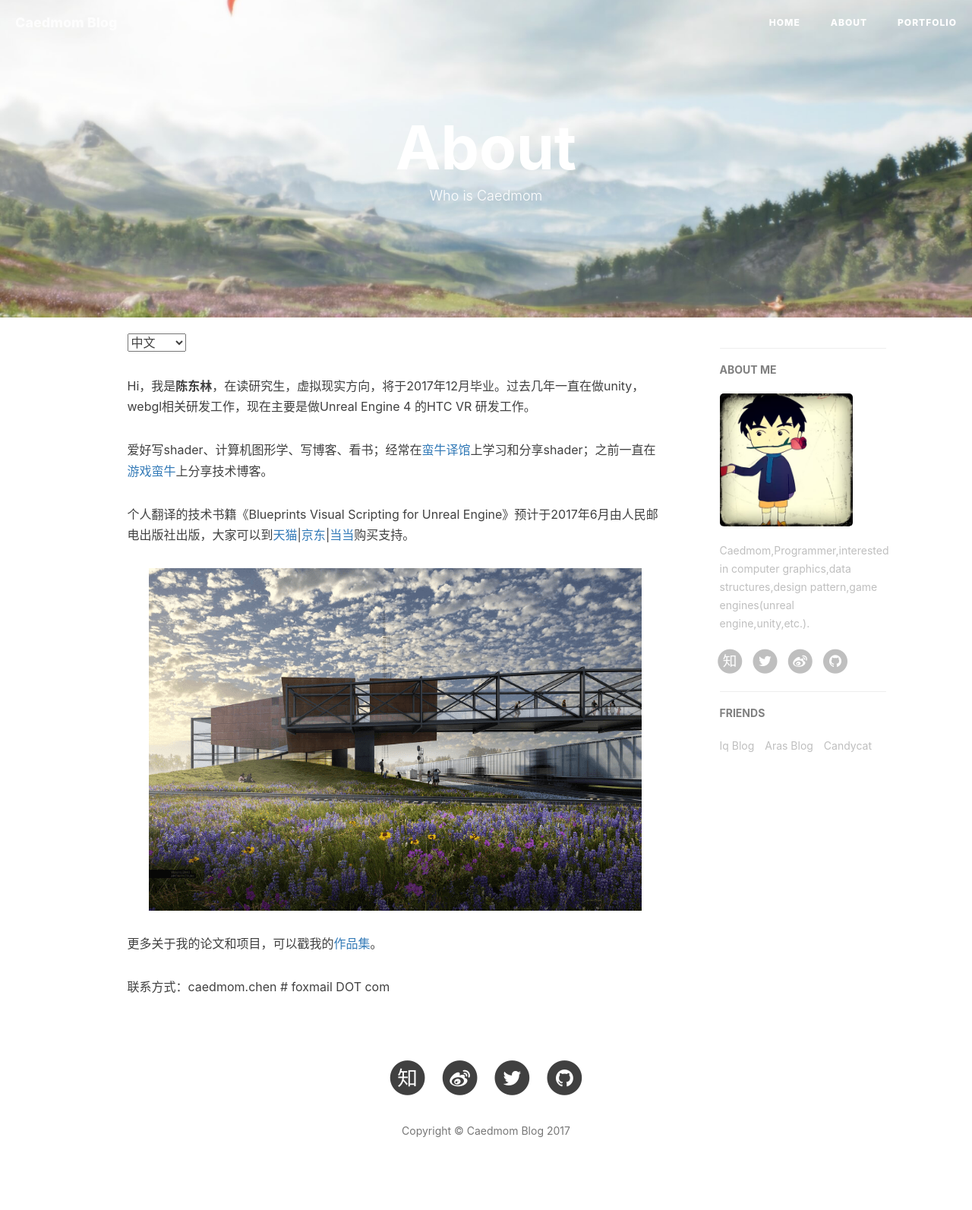
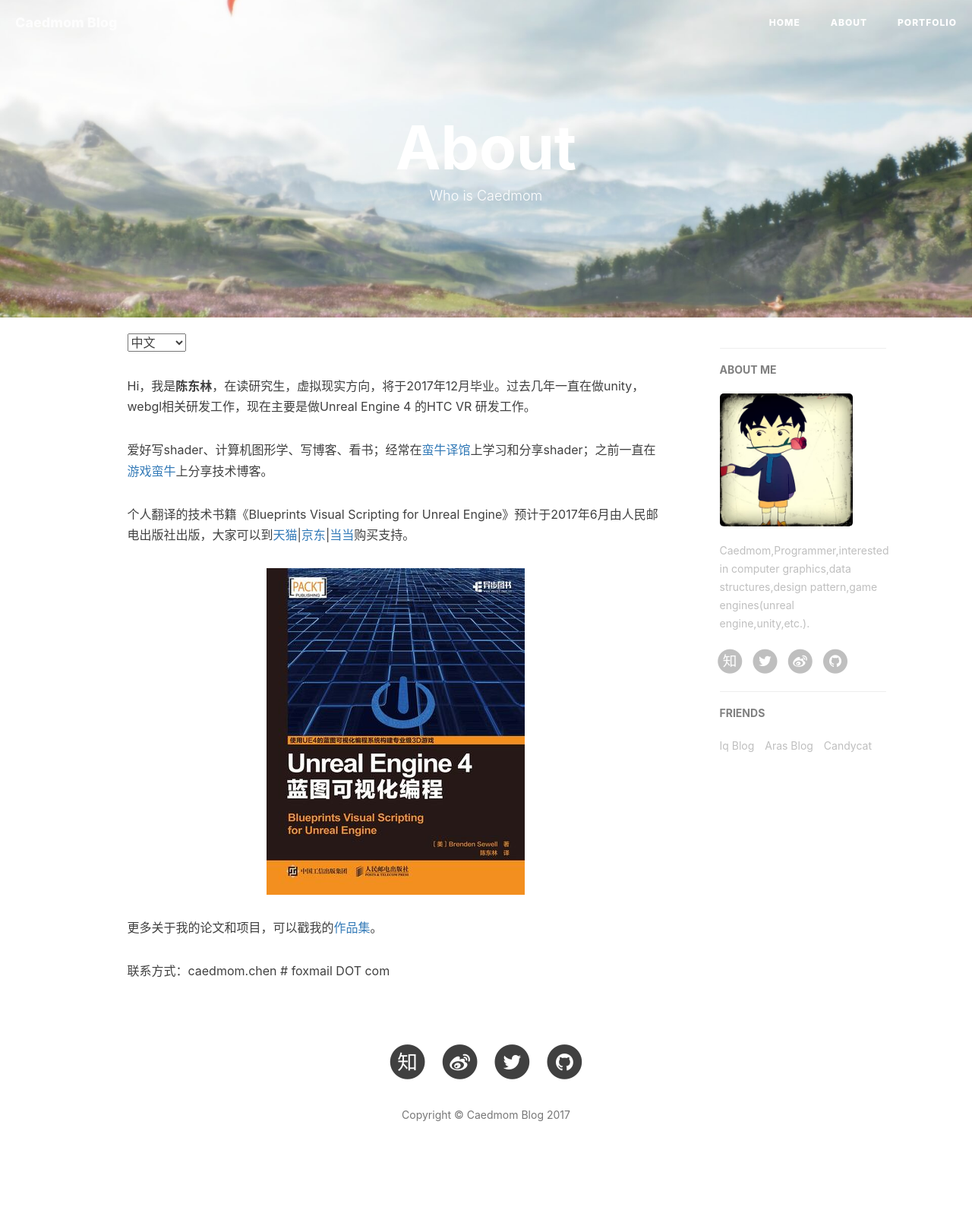
Before and after one commit to caedmom/caedmom.github.io, a Jekyll site: the page built from about.html, in a window 1280 px wide. Shown: the whole page at 76% size. Built offline with Jekyll 4.4.1, drawn with Linux system fonts in a browser that asks for light colours; nearby versions of some CDN libraries; comment, search, counter and statistics services are not loaded; after the commit the page ends 1572 px from its top, so only the background shows below that.

Commit message:
[Update]
Update the cover of my book

```diff
--- a/about.html
+++ b/about.html
@@ -19,7 +19,7 @@
 
 	<p>个人翻译的技术书籍《Blueprints Visual Scripting for Unreal Engine》预计于2017年6月由人民邮电出版社出版，大家可以到<a href="https://detail.tmall.com/item.htm?spm=a230r.1.14.27.5sUlxL&id=551805443114&ns=1&abbucket=3" target="_blank">天猫</a>|<a href="https://item.jd.com/12207540.html" target="_blank">京东</a>|<a href="http://product.dangdang.com/1232192270.html" target="_blank">当当</a>购买支持。</p>
 
-	<p><img src="https://github.com/caedmom/caedmom.github.io/blob/master/img/in-post/20170209-the-art-of-render/1.png?raw=true" alt="img" /></p>
+	<p><img src="https://github.com/caedmom/caedmom.github.io/blob/master/img/in-post/CoverOfUnrealEngine4BlueprintScripting.jpg?raw=true" alt="img" /></p>
 
     <p>更多关于我的论文和项目，可以戳我的<a href="https://caedmom.github.io/portfolio/">作品集</a>。</p>
 
@@ -30,7 +30,11 @@
 <div class="en">
     <p>Hi, my name is <strong>Caedmom Chen</strong>.  My research interest is computer graphics, including modeling, rendering, virtual reality(VR) and augmented reality (AR).</p>
 
-    <p>I like sharing shaders in <a href="http://www.manew.com/forum-wiki-1.html" target="_blank">Manew.com</a> and writing <a href="http://www.manew.com/home.php?mod=space&uid=71862&do=thread&view=me&from=space" target="_blank">blogs</a>. In 2015, I translate a book naming <i>Blueprints Visual Scripting for Unreal Engine</i>, which will be published by the People's Posts and Telecommunications Press（Posts &amp; Telecom Press）in 2016.</p>
+    <p>I like sharing shaders in <a href="http://www.manew.com/forum-wiki-1.html" target="_blank">Manew.com</a> and writing <a href="http://www.manew.com/home.php?mod=space&uid=71862&do=thread&view=me&from=space" target="_blank">blogs</a>. </p>
+
+	<p>In 2016, I translate a book naming <i>Blueprints Visual Scripting for Unreal Engine</i>, which has been published by the People's Posts and Telecommunications Press（Posts &amp; Telecom Press）in 2017.</p>
+
+	<p><img src="https://github.com/caedmom/caedmom.github.io/blob/master/img/in-post/CoverOfUnrealEngine4BlueprintScripting.jpg?raw=true" alt="img" /></p>
 
     <p>For more about my publications and projects, please visit my <a href="https://caedmom.github.io/portfolio/">Portfolio</a>.</p>
 
```
